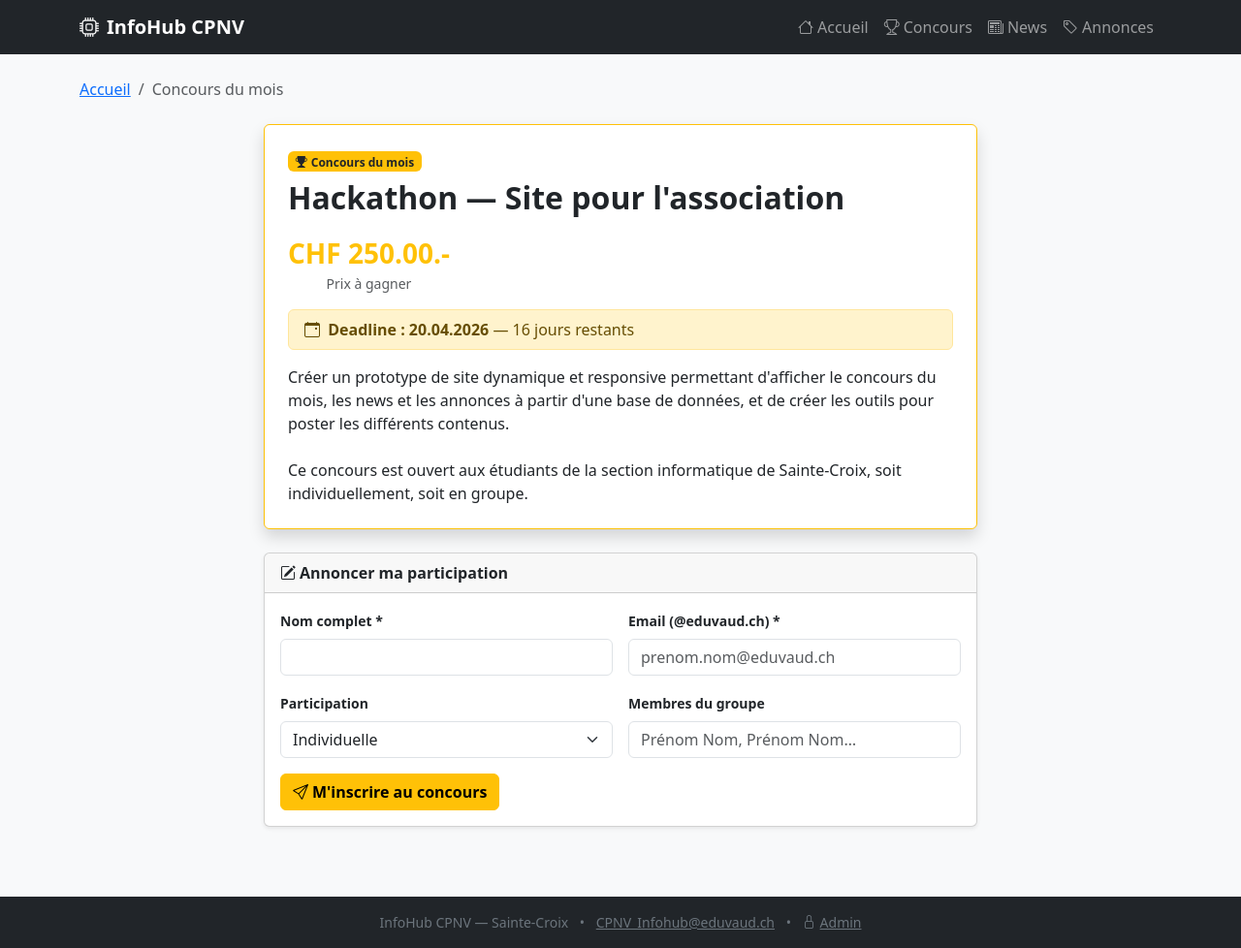
After one commit to arthursaugycpnv/info-hub-concours, a PHP site: page /concours.php in a window 1280 px wide. The commit adds this page. Shown: the whole page at 97% size. Run offline with PHP 8.4, Linux system fonts and the light colour scheme; data comes from the database, SQL or seed files in the repository; both versions use the stored data as it was after the commit.

Commit message:
Add detail pages for concours, news and annonces
- concours.php: full contest page with deadline countdown + registration form
- inscription.php: handles registration form submission
- news.php: article list + full detail view (?id=X)
- annonces.php: full classifieds listing
- sql/schema.sql: add inscriptions table
- header.php: update nav links to dedicated pages
- index.php: add "Lire la suite" / "Voir tout" links

https://claude.ai/code/session_01DtvtJuL6tG5mBjc9dapZko

```diff
--- /dev/null
+++ b/concours.php
@@ -0,0 +1,132 @@
+<?php
+require_once __DIR__ . '/config.php';
+
+$pageTitle = 'Concours du mois — InfoHub CPNV';
+$db = getDB();
+
+$concours = $db->query('SELECT * FROM concours WHERE actif = 1 ORDER BY created_at DESC LIMIT 1')->fetch();
+
+require_once __DIR__ . '/includes/header.php';
+?>
+
+<?php if ($concours): ?>
+
+<nav aria-label="breadcrumb" class="mb-4">
+    <ol class="breadcrumb">
+        <li class="breadcrumb-item"><a href="/index.php">Accueil</a></li>
+        <li class="breadcrumb-item active">Concours du mois</li>
+    </ol>
+</nav>
+
+<div class="row justify-content-center">
+    <div class="col-lg-8">
+
+        <!-- En-tête -->
+        <div class="card border-warning shadow mb-4">
+            <div class="card-body p-4">
+                <div class="d-flex justify-content-between align-items-start flex-wrap gap-3 mb-3">
+                    <div>
+                        <span class="badge bg-warning text-dark mb-2">
+                            <i class="bi bi-trophy-fill me-1"></i>Concours du mois
+                        </span>
+                        <h1 class="h2 fw-bold mb-0"><?= htmlspecialchars($concours['titre']) ?></h1>
+                    </div>
+                    <?php if ($concours['prix']): ?>
+                        <div class="text-center">
+                            <div class="fs-3 fw-bold text-warning">CHF <?= number_format($concours['prix'], 2, '.', "'") ?>.-</div>
+                            <div class="text-muted small">Prix à gagner</div>
+                        </div>
+                    <?php endif; ?>
+                </div>
+
+                <?php if ($concours['deadline']): ?>
+                    <?php
+                        $deadline = new DateTime($concours['deadline']);
+                        $today    = new DateTime();
+                        $diff     = $today->diff($deadline);
+                        $joursRestants = (int)$diff->format('%r%a');
+                    ?>
+                    <div class="alert <?= $joursRestants <= 7 ? 'alert-danger' : 'alert-warning' ?> py-2 mb-3">
+                        <i class="bi bi-calendar-event me-1"></i>
+                        <strong>Deadline : <?= $deadline->format('d.m.Y') ?></strong>
+                        <?php if ($joursRestants > 0): ?>
+                            — <span><?= $joursRestants ?> jour<?= $joursRestants > 1 ? 's' : '' ?> restant<?= $joursRestants > 1 ? 's' : '' ?></span>
+                        <?php elseif ($joursRestants === 0): ?>
+                            — <span>C'est aujourd'hui !</span>
+                        <?php else: ?>
+                            — <span>Délai dépassé</span>
+                        <?php endif; ?>
+                    </div>
+                <?php endif; ?>
+
+                <div class="fs-6" style="white-space: pre-line"><?= htmlspecialchars($concours['description']) ?></div>
+
+                <?php if ($concours['pdf_url']): ?>
+                    <div class="mt-4">
+                        <a href="<?= htmlspecialchars($concours['pdf_url']) ?>" class="btn btn-outline-warning" target="_blank">
+                            <i class="bi bi-file-pdf me-1"></i>Télécharger le descriptif complet
+                        </a>
+                    </div>
+                <?php endif; ?>
+            </div>
+        </div>
+
+        <!-- Formulaire d'inscription -->
+        <?php if (!isset($concours['deadline']) || new DateTime() <= new DateTime($concours['deadline'])): ?>
+        <div class="card shadow-sm">
+            <div class="card-header fw-semibold">
+                <i class="bi bi-pencil-square me-1"></i>Annoncer ma participation
+            </div>
+            <div class="card-body">
+                <?php if (isset($_GET['inscrit'])): ?>
+                    <div class="alert alert-success">
+                        <i class="bi bi-check-circle me-1"></i>
+                        Inscription enregistrée ! Vous recevrez une confirmation à votre adresse email.
+                    </div>
+                <?php else: ?>
+                <form method="POST" action="/inscription.php">
+                    <input type="hidden" name="concours_id" value="<?= $concours['id'] ?>">
+                    <div class="row g-3">
+                        <div class="col-md-6">
+                            <label class="form-label small fw-semibold">Nom complet *</label>
+                            <input type="text" name="nom" class="form-control" required>
+                        </div>
+                        <div class="col-md-6">
+                            <label class="form-label small fw-semibold">Email (@eduvaud.ch) *</label>
+                            <input type="email" name="email" class="form-control" placeholder="prenom.nom@eduvaud.ch" required>
+                        </div>
+                        <div class="col-md-6">
+                            <label class="form-label small fw-semibold">Participation</label>
+                            <select name="type" class="form-select">
+                                <option value="individuel">Individuelle</option>
+                                <option value="groupe">En groupe</option>
+                            </select>
+                        </div>
+                        <div class="col-md-6">
+                            <label class="form-label small fw-semibold">Membres du groupe</label>
+                            <input type="text" name="membres" class="form-control" placeholder="Prénom Nom, Prénom Nom…">
+                        </div>
+                        <div class="col-12">
+                            <button type="submit" class="btn btn-warning fw-semibold">
+                                <i class="bi bi-send me-1"></i>M'inscrire au concours
+                            </button>
+                        </div>
+                    </div>
+                </form>
+                <?php endif; ?>
+            </div>
+        </div>
+        <?php endif; ?>
+
+    </div>
+</div>
+
+<?php else: ?>
+<div class="text-center py-5 text-muted">
+    <i class="bi bi-trophy fs-1 d-block mb-3"></i>
+    <p>Aucun concours en cours pour le moment.<br>Revenez bientôt !</p>
+    <a href="/index.php" class="btn btn-outline-secondary mt-2">← Retour à l'accueil</a>
+</div>
+<?php endif; ?>
+
+<?php require_once __DIR__ . '/includes/footer.php'; ?>
--- a/includes/header.php
+++ b/includes/header.php
@@ -23,13 +23,13 @@
                     <a class="nav-link" href="/index.php"><i class="bi bi-house me-1"></i>Accueil</a>
                 </li>
                 <li class="nav-item">
-                    <a class="nav-link" href="/index.php#concours"><i class="bi bi-trophy me-1"></i>Concours</a>
+                    <a class="nav-link" href="/concours.php"><i class="bi bi-trophy me-1"></i>Concours</a>
                 </li>
                 <li class="nav-item">
-                    <a class="nav-link" href="/index.php#news"><i class="bi bi-newspaper me-1"></i>News</a>
+                    <a class="nav-link" href="/news.php"><i class="bi bi-newspaper me-1"></i>News</a>
                 </li>
                 <li class="nav-item">
-                    <a class="nav-link" href="/index.php#annonces"><i class="bi bi-tag me-1"></i>Annonces</a>
+                    <a class="nav-link" href="/annonces.php"><i class="bi bi-tag me-1"></i>Annonces</a>
                 </li>
             </ul>
         </div>
```
Also changed, not shown: annonces.php (added, +76 -0 lines), index.php (+21 -6 lines), inscription.php (added, +32 -0 lines), news.php (added, +111 -0 lines), sql/schema.sql (+11 -0 lines).
